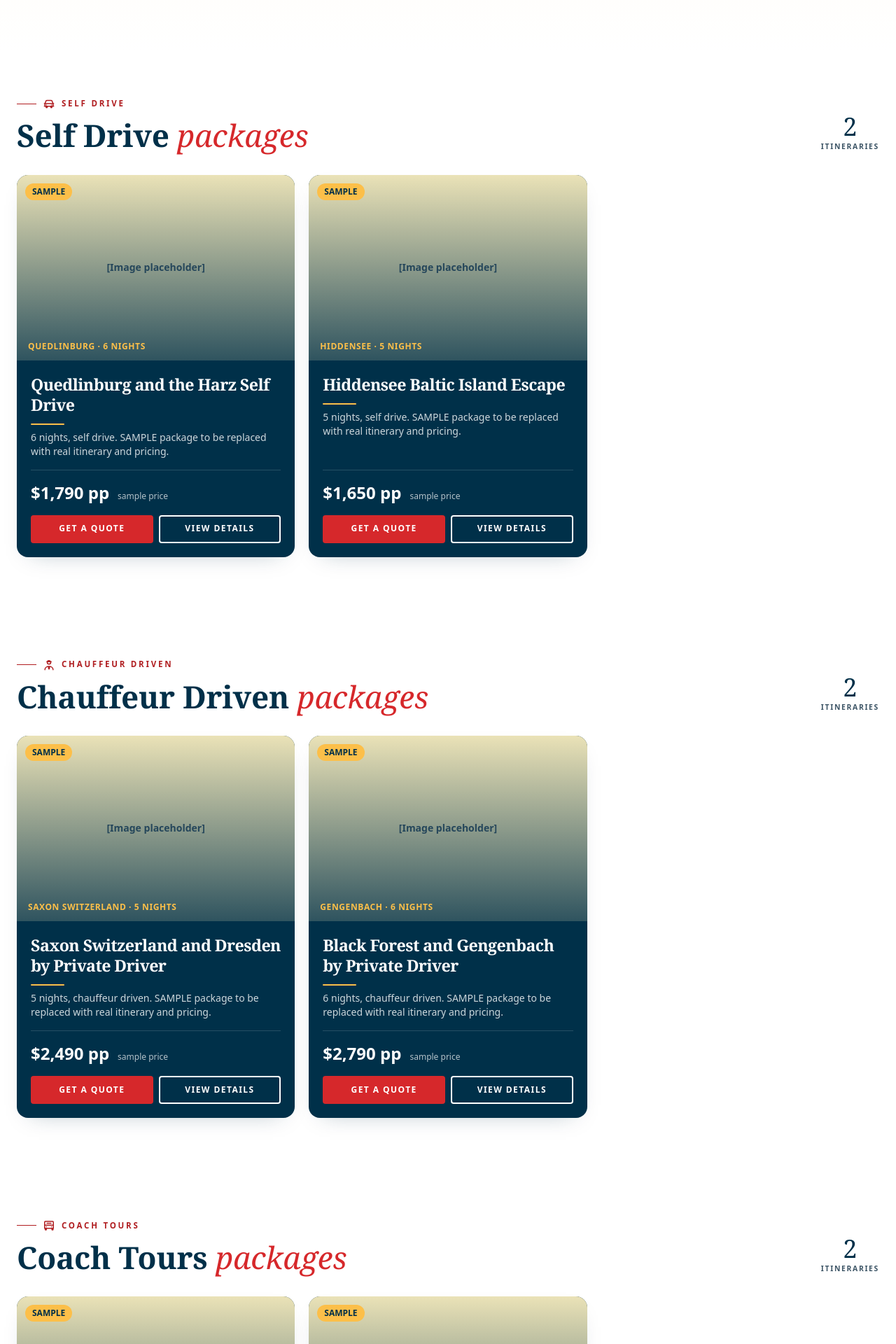
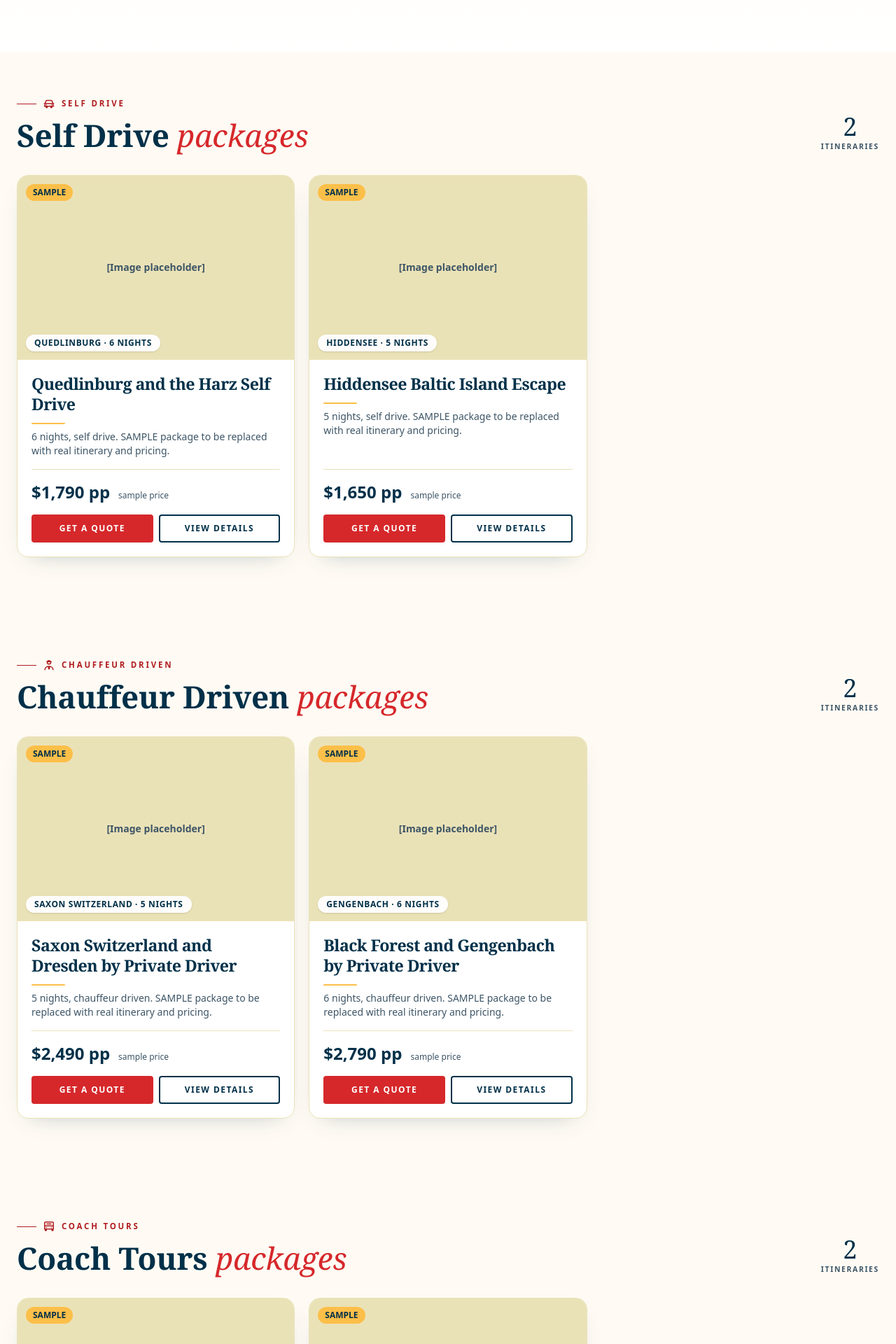
Before and after one commit to xfranzce/go-germany-tours, a Laravel app: page / in a window 1280 px wide. Shown: the part 2940-4860 px from the top of the page at 70% size. Run offline with Laravel 12, Linux system fonts and the light colour scheme; data comes from the database, SQL or seed files in the repository; data that the repository does not hold is empty; style sheets or scripts are compiled from the project's sources; parts of the project's set-up code (start-up, migrations or seed data) failed here and were passed over; some web fonts are replaced.

Commit message:
Home package cards: bright white cards on cream
Co-Authored-By: Claude Sonnet 5.5 <noreply@anthropic.com>

```diff
--- a/resources/views/home.blade.php
+++ b/resources/views/home.blade.php
@@ -138,7 +138,7 @@
 @foreach($tourTypes as $t)
     @php $all = $byType[$t->slug] ?? collect(); $list = $all->take(6); @endphp
     @continue($list->isEmpty())
-    <section class="bg-white py-12 sm:py-16" aria-labelledby="pk-{{ $t->slug }}">
+    <section class="bg-brand-cream py-12 sm:py-16" aria-labelledby="pk-{{ $t->slug }}">
         <div class="container-x">
             {{-- heading left, count right --}}
             <div class="mb-8 flex items-end justify-between gap-6">
@@ -148,28 +148,27 @@
                 </div>
                 <dl class="flex shrink-0 flex-col-reverse text-center"><dt class="text-[0.65rem] font-bold uppercase tracking-[0.16em] text-ink-soft">Itineraries</dt><dd class="font-display text-4xl text-brand-navy">{{ $all->count() }}</dd></dl>
             </div>
-            {{-- navy cards, swipe row --}}
+            {{-- bright white cards, swipe row --}}
             <div class="-mx-4 flex snap-x snap-mandatory gap-5 overflow-x-auto px-4 pb-4 [scrollbar-width:none] sm:mx-0 sm:px-0 md:grid md:grid-cols-3 md:overflow-visible [&::-webkit-scrollbar]:hidden" data-carousel="md" aria-label="{{ $t->name }} packages" data-reveal-stagger>
                 @foreach($list as $package)
-                    <article class="flex w-[82%] shrink-0 snap-center flex-col overflow-hidden rounded-2xl bg-brand-navy text-white shadow-card sm:w-[22rem] md:w-auto md:shrink">
-                        <a href="{{ $package->url() }}" class="relative block aspect-[3/2] overflow-hidden bg-brand-navy-dark" tabindex="-1" aria-hidden="true">
-                            <x-picture :path="$package->coverPath()" sizes="(min-width: 1024px) 22rem, 82vw" class="h-full w-full object-cover"/>
-                            <div class="absolute inset-0 bg-gradient-to-t from-brand-navy/80 to-transparent" aria-hidden="true"></div>
+                    <article class="flex w-[82%] shrink-0 snap-center flex-col overflow-hidden rounded-2xl border border-brand-custard bg-white text-brand-navy shadow-card transition duration-300 hover:-translate-y-1 hover:shadow-xl sm:w-[22rem] md:w-auto md:shrink">
+                        <a href="{{ $package->url() }}" class="group relative block aspect-[3/2] overflow-hidden bg-brand-custard" tabindex="-1" aria-hidden="true">
+                            <x-picture :path="$package->coverPath()" sizes="(min-width: 1024px) 22rem, 82vw" class="h-full w-full object-cover transition duration-500 group-hover:scale-105"/>
                             @if($package->is_sample)<span class="absolute left-3 top-3 rounded-full bg-brand-gold px-2.5 py-1 text-xs font-extrabold text-brand-navy">SAMPLE</span>@endif
-                            <span class="absolute bottom-3 left-4 text-xs font-bold uppercase tracking-wider text-brand-gold">{{ $package->destination->name }} &middot; {{ $package->nights }} nights</span>
+                            <span class="absolute bottom-3 left-3 rounded-full bg-white/95 px-3 py-1 text-xs font-extrabold uppercase tracking-wider text-brand-navy shadow">{{ $package->destination->name }} &middot; {{ $package->nights }} nights</span>
                         </a>
                         <div class="flex flex-1 flex-col p-5">
-                            <h3 class="text-[1.35rem] font-bold leading-tight tracking-tight text-white sm:text-[1.45rem]"><a href="{{ $package->url() }}" class="hover:underline">{{ $package->title }}</a></h3>
+                            <h3 class="text-[1.35rem] font-bold leading-tight tracking-tight text-brand-navy sm:text-[1.45rem]"><a href="{{ $package->url() }}" class="hover:underline">{{ $package->title }}</a></h3>
                             <span class="mt-3 block h-0.5 w-12 rounded-full bg-brand-gold" aria-hidden="true"></span>
-                            <p class="mt-2 flex-1 text-sm text-white/80">{{ $package->summary }}</p>
-                            <p class="mt-4 flex items-baseline gap-3 border-t border-white/15 pt-4 font-sans text-2xl font-extrabold">
-                                @if($package->hasSale())<s class="text-sm font-semibold text-white/60">{{ $package->wasLabel() }}</s>@endif{{ $package->priceLabel() }}
-                                @if($package->is_sample)<span class="text-xs font-normal text-white/70">sample price</span>@endif
+                            <p class="mt-2 flex-1 text-sm text-ink-soft">{{ $package->summary }}</p>
+                            <p class="mt-4 flex items-baseline gap-3 border-t border-brand-custard pt-4 font-sans text-2xl font-extrabold text-brand-navy">
+                                @if($package->hasSale())<s class="text-sm font-semibold text-ink-soft decoration-brand-red">{{ $package->wasLabel() }}</s>@endif{{ $package->priceLabel() }}
+                                @if($package->is_sample)<span class="text-xs font-normal text-ink-soft">sample price</span>@endif
                             </p>
                             <div class="mt-4 grid grid-cols-2 gap-2">
                                 <x-button size="sm" data-title="Get a quote" data-subtitle="{{ $package->title }}"
                                           @click="$store.modal.show({form:'package_quote', packageId: {{ $package->id }}, ...$el.dataset})">Get a quote</x-button>
-                                <x-button :href="$package->url()" variant="outline-light" size="sm">View details</x-button>
+                                <x-button :href="$package->url()" variant="outline" size="sm">View details</x-button>
                             </div>
                         </div>
                     </article>
```
